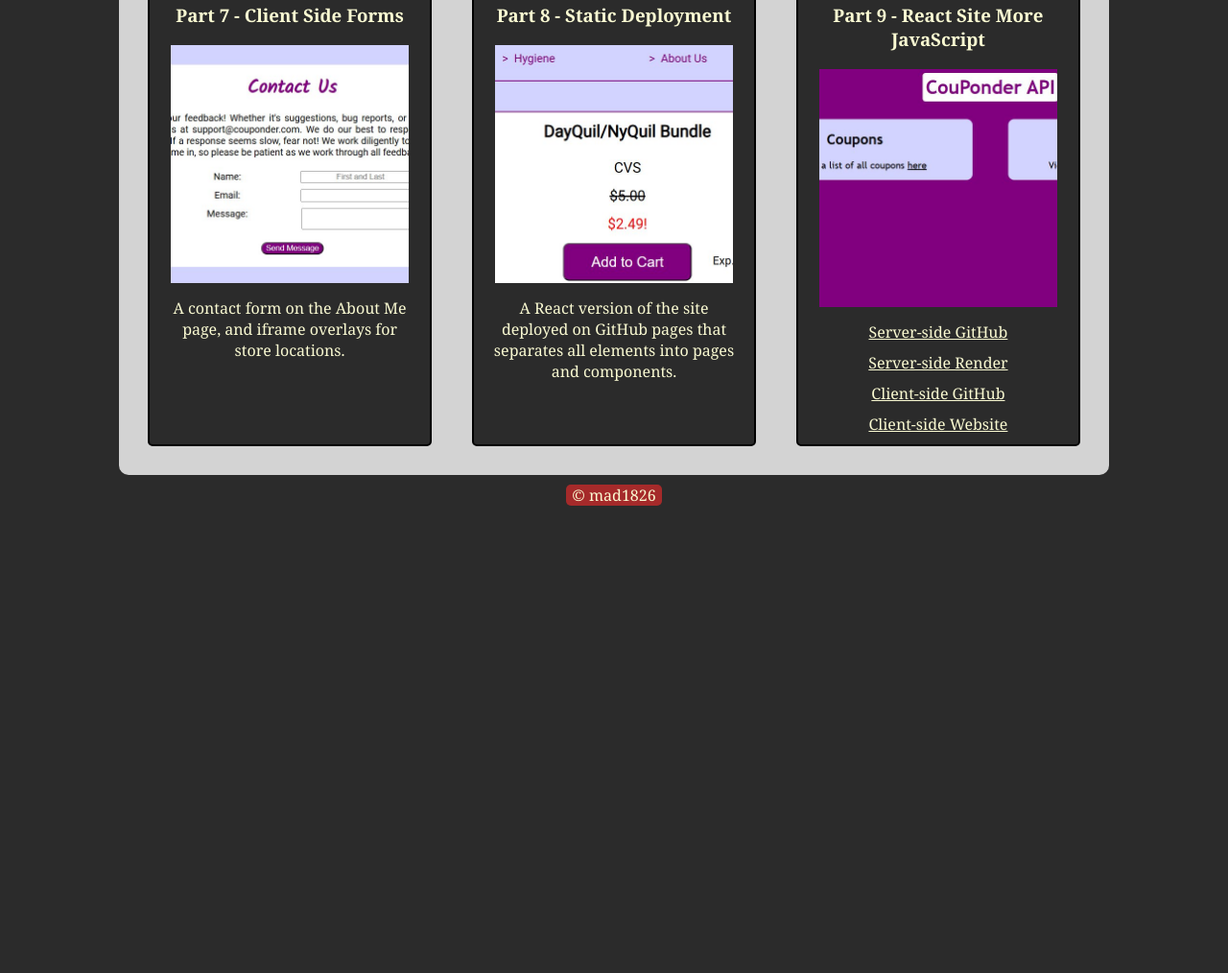
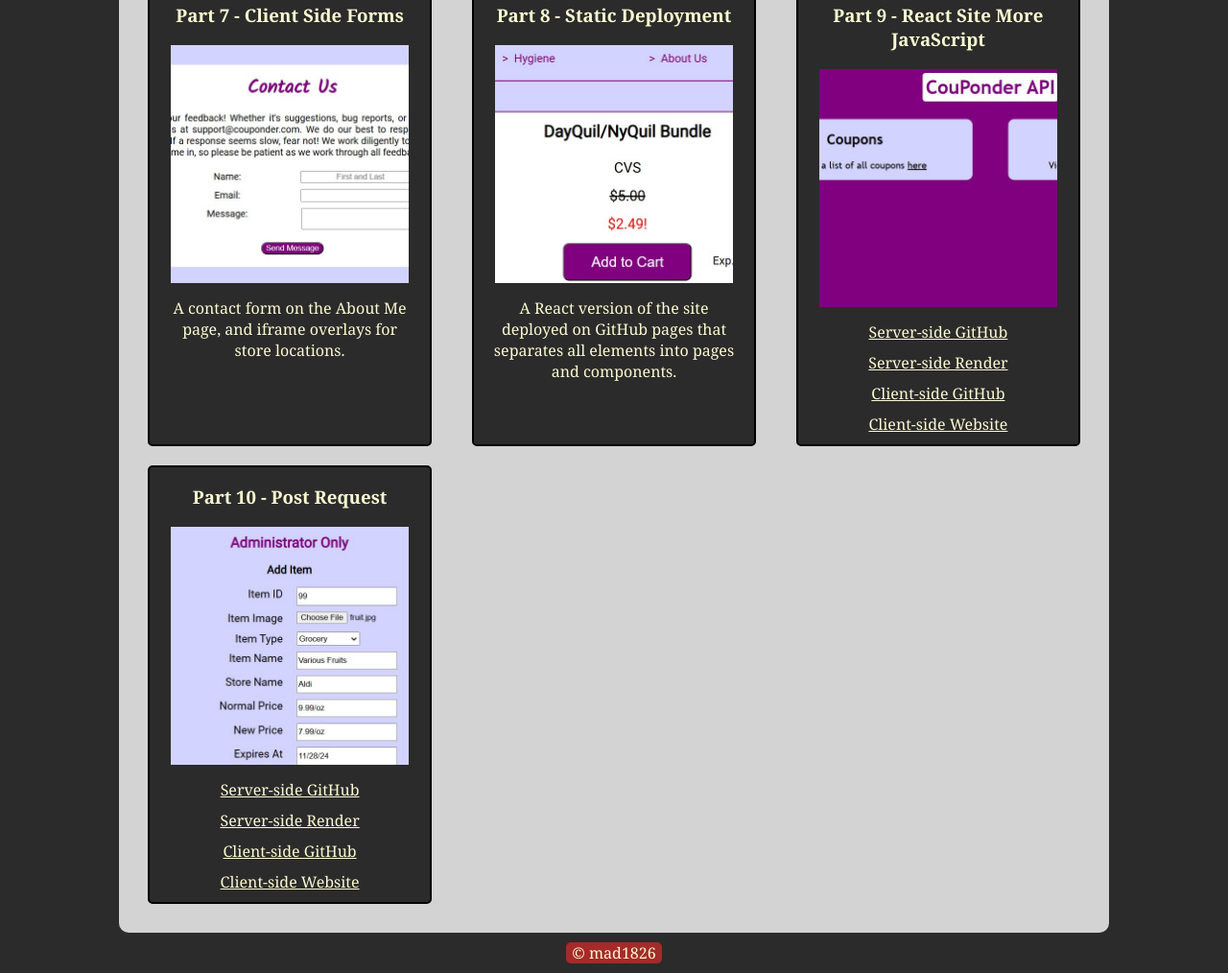
Before and after one commit to mad1826/mad1826.github.io, a website: page csce242/index.html in a window 1280 px wide. Shown: the part 2898-3912 px from the top of the page at 96% size. Before the commit the page ends 3435 px from the top, so only its background shows below. Drawn offline with Linux system fonts and the light colour scheme.

Commit message:
Add project part 10

```diff
--- a/csce242/index.html
+++ b/csce242/index.html
@@ -272,6 +272,36 @@
 						</p>
 					</a>
 				</article>
+				<article>
+					<a href="https://mad1826.github.io/react-project/">
+						<h3>Part 10 - Post Request</h3>
+						<div class="section-image">
+							<img src="images/project10.jpg" />
+						</div>
+						<p>
+							<a
+								href="
+					https://github.com/mad1826/couponder-api"
+								>Server-side GitHub
+							</a>
+						</p>
+						<p>
+							<a href="https://couponder-api.onrender.com/"
+								>Server-side Render
+							</a>
+						</p>
+						<p>
+							<a href="https://github.com/mad1826/react-project"
+								>Client-side GitHub
+							</a>
+						</p>
+						<p>
+							<a href="https://mad1826.github.io/react-project/">
+								Client-side Website
+							</a>
+						</p>
+					</a>
+				</article>
 			</section>
 		</div>
 		<footer>&copy; mad1826</footer>
```
Also changed, not shown: csce242/images/project10.jpg (added).
